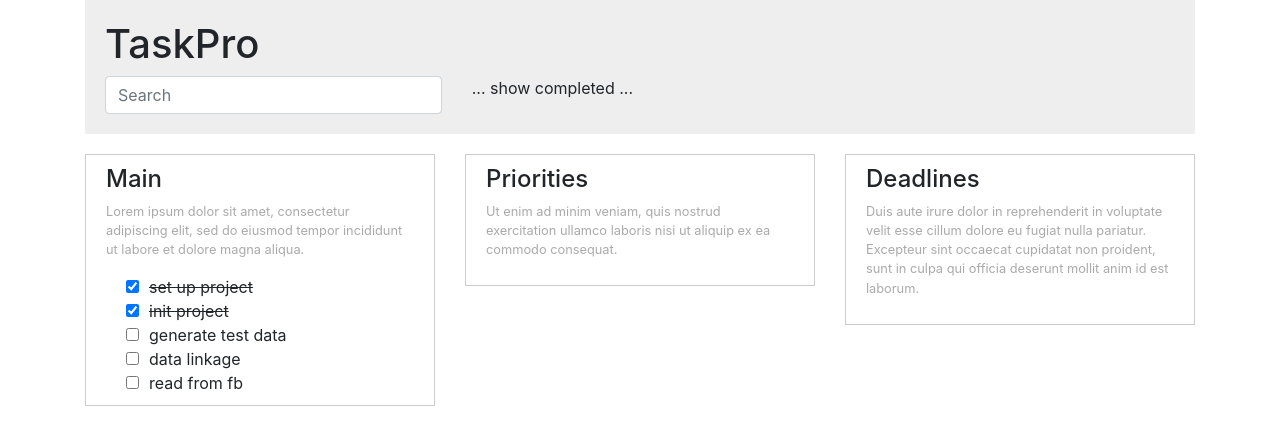
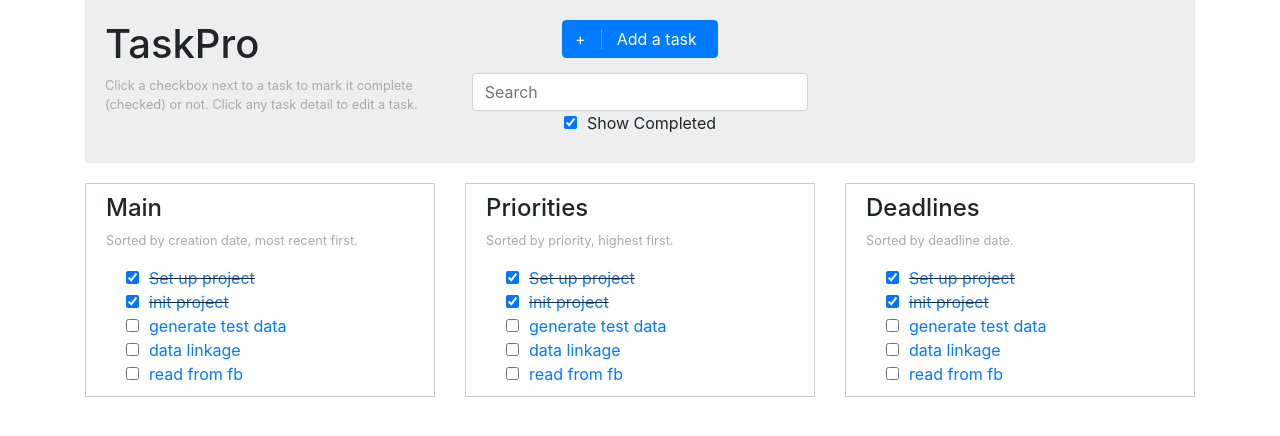
Before and after one commit to eisemann/taskpro, a React (Create React App) app: page / in a window 1280 px wide. Shown: the top 436 px of the page. Built offline with nearby package versions, Linux system fonts and the light colour scheme.

Commit message:
show completed toggle

```diff
--- a/src/App.css
+++ b/src/App.css
@@ -5,14 +5,31 @@
   padding: 20px;
 }
 
+/* .App header h1{
+  display:inline-block;
+  margin-right: 20px;
+} */
+
+.subtext{
+  color: #aaa;
+  font-size: .8em;
+}
+
+.btn.icon{
+    margin-bottom: 15px;
+    padding-right: 20px;
+}
+
+.btn.icon span{
+  border-right: 1px solid #5aa;
+  padding-right: 15px;
+  margin-right: 15px;
+}
+
+/* -------------------------------------------------------------------------- */
 .task-container{
   border: 1px solid #ccc;
   padding: 10px 20px;
-}
-
-.task-container .subtext{
-  color: #aaa;
-  font-size: .8em;
 }
 
 .task-list{
@@ -21,6 +38,7 @@
   padding: 0 0 0 20px;
 }
 
+.show-completed,
 .task-list .task input{
   margin-right: 10px;
 }
--- a/src/App.js
+++ b/src/App.js
@@ -1,9 +1,18 @@
 import React, { Component } from 'react';
 
+// firebase --------------------------------------------------------------------
 // import firebase from './firebase';
+
+// bootstrap styles and js -----------------------------------------------------
 import '../node_modules/bootstrap/dist/css/bootstrap.min.css';
+import $ from 'jquery';
+// import Popper from 'popper.js';
+import 'bootstrap/dist/js/bootstrap.bundle.min';
+
+// styles ----------------------------------------------------------------------
 import './App.css';
 
+// Components ------------------------------------------------------------------
 import TaskList from './Components/TaskList';
 
 
@@ -26,7 +35,7 @@ const test_data = {
       completed: true
     },
     1: {
-      name: 'set up project',
+      name: 'Set up project',
       completed: true
     }
   }
@@ -39,13 +48,34 @@ class App extends Component {
 
     this.state = {
       task_list: test_data.tasks,
+      show_completed: true,
       keyword_search: null,
       tag_search: null,
     };
 
+    this.onShowCompletedToggle = this.onShowCompletedToggle.bind(this);
+    this.onTaskClick = this.onTaskClick.bind(this);
     this.onTaskToggle = this.onTaskToggle.bind(this);
 
     document.title = "TaskPro"
+  }
+
+  onShowCompletedToggle(){
+    const show_completed = !this.state.show_completed;
+    // console.log(show_completed);
+    this.setState({show_completed});
+
+    if (show_completed)
+      // console.log("show_completed")
+      $("li").removeClass("hidden");
+    else
+      // console.log("hide_completed")
+      $("li").addClass("hidden");
+  }
+
+  onTaskClick(event, task){
+    event.preventDefault();
+
   }
 
   onTaskToggle(task){
@@ -64,22 +94,41 @@ class App extends Component {
   }
 
   render() {
-    const { task_list, } = this.state;
+    const { task_list, show_completed, } = this.state;
     return (
       <div className="App container">
         <header>
 
-          <h1>TaskPro</h1>
-
-          {/* TODO: turn this in to a component */}
           <div className="row">
 
             <div className="col-sm-4">
-              <input type="text" className="form-control" placeholder="Search"/>
+              <h1>TaskPro</h1>
+              <p className="subtext">Click a checkbox next to a task to mark it complete (checked) or not.  Click any task detail to edit a task.</p>
             </div>
 
-            <div className="col-sm-4">
-              ... show completed ...
+            <div className="col-sm-4 text-center">
+
+              {/* TODO: turn this into a component */}
+              <button
+                className="btn btn-primary icon"
+                data-toggle="modal"
+                data-target="#taskModal"
+                ><span>+</span>Add a task</button>
+
+              {/* TODO: turn this into a component */}
+              <input type="text" className="form-control" placeholder="Search"/>
+
+              {/* TODO: turn this into a component */}
+              <input
+                id="show_completed"
+                type="checkbox"
+                className="show-completed"
+                checked={show_completed}
+                onChange={() => this.onShowCompletedToggle()}
+                />
+              <label htmlFor="show_completed">Show Completed</label>
+
+
             </div>
 
           </div>
@@ -91,18 +140,25 @@ class App extends Component {
           <div className="col-sm-4">
             <TaskList
               tasks={task_list}
+              show_completed={show_completed}
+              sort_by="created_at"
+              onTaskClick={this.onTaskClick}
               onTaskToggle={this.onTaskToggle}
               header_text="Main"
-              sub_text="Lorem ipsum dolor sit amet, consectetur adipiscing elit, sed do eiusmod tempor incididunt ut labore et dolore magna aliqua."
+              sub_text="Sorted by creation date, most recent first."
               />
           </div>
 
           <div className="col-sm-4">
 
             <TaskList
-              tasks={null}
+              tasks={task_list}
+              show_completed={show_completed}
+              sort_by="priority"
+              onTaskClick={this.onTaskClick}
+              onTaskToggle={this.onTaskToggle}
               header_text="Priorities"
-              sub_text="Ut enim ad minim veniam, quis nostrud exercitation ullamco laboris nisi ut aliquip ex ea commodo consequat."
+              sub_text="Sorted by priority, highest first."
               />
 
           </div>
@@ -110,13 +166,45 @@ class App extends Component {
           <div className="col-sm-4">
 
             <TaskList
-              tasks={null}
+              tasks={task_list}
+              show_completed={show_completed}
+              sort_by="deadline"
+              onTaskClick={this.onTaskClick}
+              onTaskToggle={this.onTaskToggle}
               header_text="Deadlines"
-              sub_text="Duis aute irure dolor in reprehenderit in voluptate velit esse cillum dolore eu fugiat nulla pariatur. Excepteur sint occaecat cupidatat non proident, sunt in culpa qui officia deserunt mollit anim id est laborum."
+              sub_text="Sorted by deadline date."
               />
 
           </div>
         </div>
+
+        <div className="modal fade" id="taskModal" tabIndex="-1" role="dialog" aria-labelledby="taskModalLabel" aria-hidden="true">
+          <div className="modal-dialog" role="document">
+            <div className="modal-content">
+              <div className="modal-header">
+                <h5 className="modal-title" id="taskModalLabel">Add/Edit Task</h5>
+                <button type="button" className="close" data-dismiss="modal" aria-label="Close">
+                  <span aria-hidden="true">&times;</span>
+                </button>
+              </div>
+              <div className="modal-body">
+                <p>name</p>
+                <p>description</p>
+
+                <p>subtasks</p>
+                <p>points/hours</p>
+                <p>deadline</p>
+                <p>tags</p>
+
+              </div>
+              <div className="modal-footer">
+                <button type="button" className="btn btn-secondary" data-dismiss="modal">Close</button>
+                <button type="button" className="btn btn-primary">Save changes</button>
+              </div>
+            </div>
+          </div>
+        </div>
+
 
       </div>
     );
--- a/src/Components/TaskList.js
+++ b/src/Components/TaskList.js
@@ -5,6 +5,9 @@ class TaskList extends Component {
 
     const {
       tasks,
+      show_completed,
+      sort_by,
+      onTaskClick,
       onTaskToggle,
       header_text,
       sub_text,
@@ -16,10 +19,19 @@ class TaskList extends Component {
 
       const completed = tasks[task].completed;
       let class_name = "task";
+      let push_task = true;
 
-      if (completed)
+      if (completed){
+        // NOTE: when we are showing completed tasks,
+        // we want this class applied so that the proper styles are applied.
         class_name += " completed";
+        // NOTE: when we are not showing completed tasks,
+        // we'll skip pushing this task.
+        if (!show_completed)
+          push_task = false;
+      }
 
+      if (push_task){
         list_items.push(
           <li
             key={task}
@@ -31,10 +43,15 @@ class TaskList extends Component {
               checked={completed}
               onChange={() => onTaskToggle(task)}
               />
-          <span>{tasks[task].name}</span>
+            <a
+              href="#edit"
+              onClick={(event) => onTaskClick(event, task)}
+              ><span>{tasks[task].name}</span></a>
 
           </li>
         )
+
+      }
     }
 
     return(
```
Lines whose indentation alone changed are shown as unchanged.
